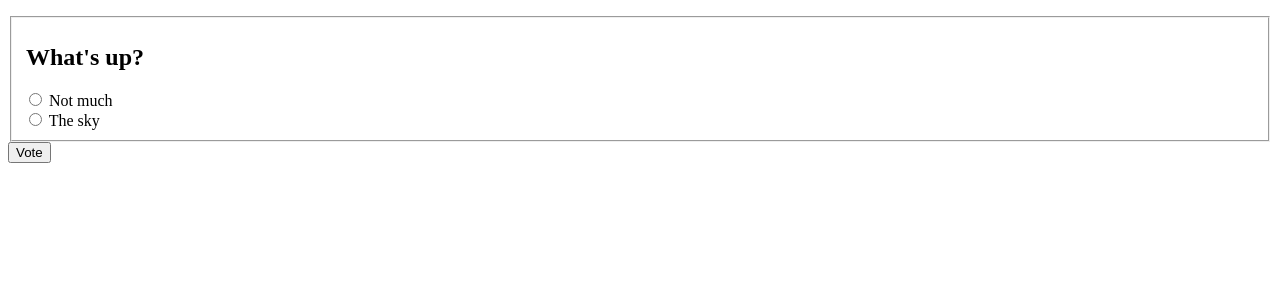
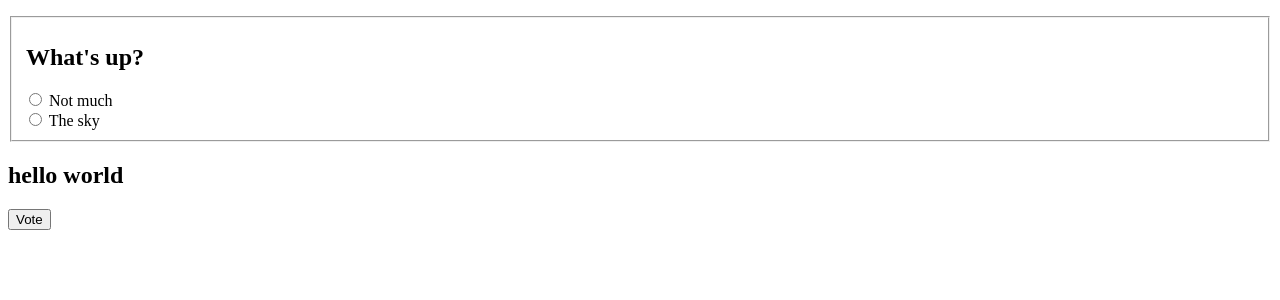
Before and after one commit to yogitasolanki888/Django, a Django app: page /polls/1/ in a window 1280 px wide. Shown: the part 34-334 px from the top of the page. Run offline with Django 4.2, Linux system fonts and the light colour scheme; data comes from the database, SQL or seed files in the repository.

Commit message:
added h1 tag in html file

```diff
--- a/polls/templates/polls/detail.html
+++ b/polls/templates/polls/detail.html
@@ -27,6 +27,7 @@
         {% endfor %}
     </div>
     </fieldset>
+    <h1>hello world</h1>
     <input type="submit" value="Vote">
     </form>
 </ul>
```
